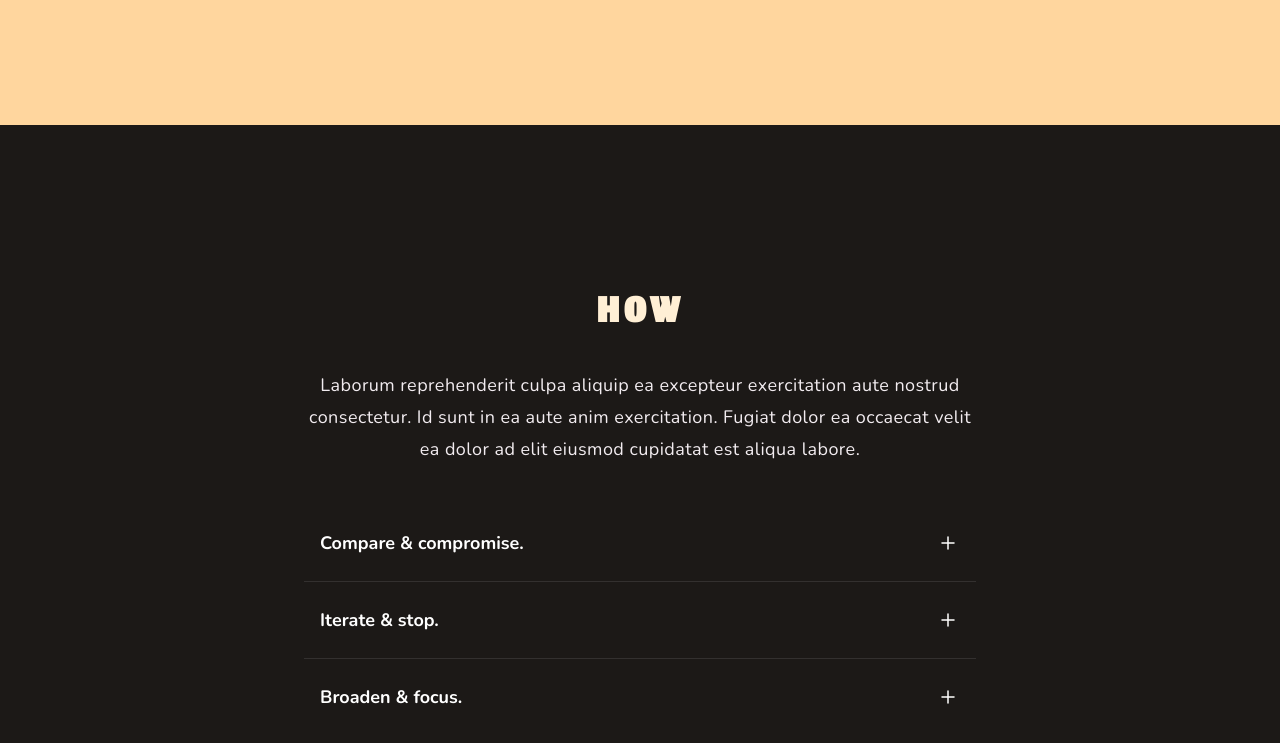
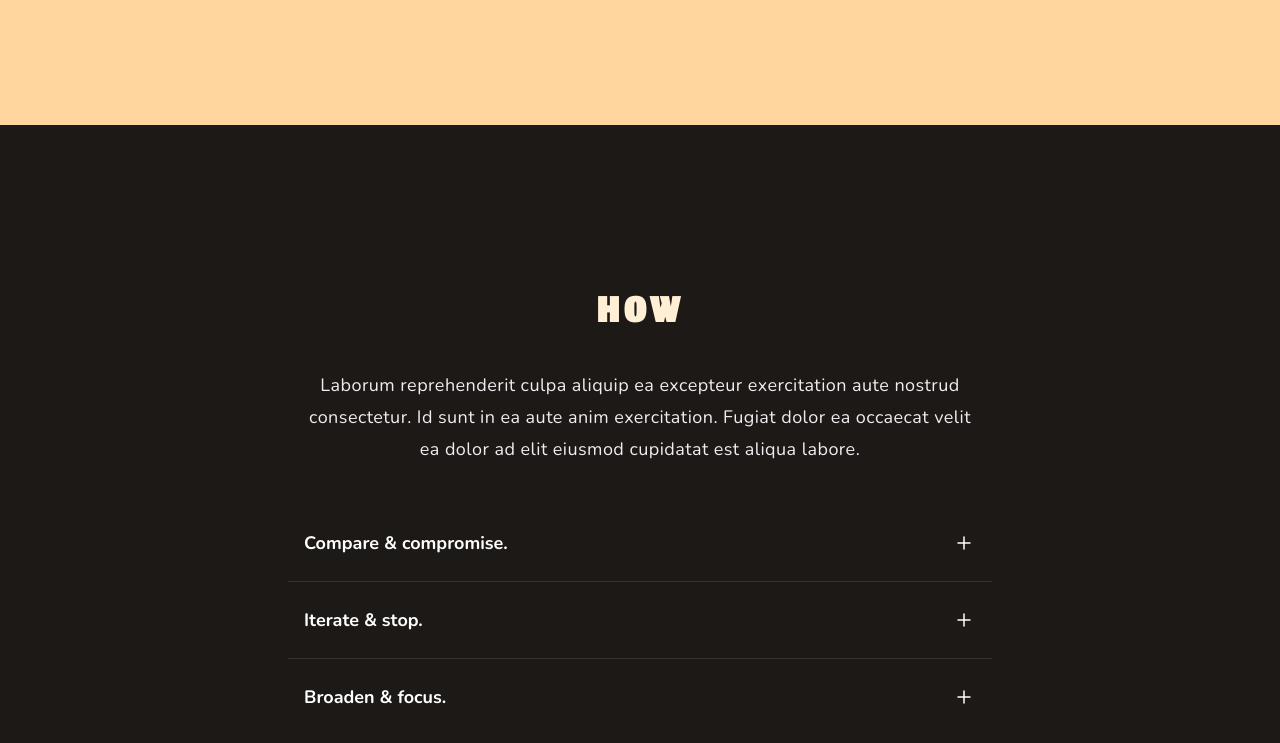
Before and after one commit to mariohamann/lean-landing-page, an Astro site: page / in a window 1280 px wide. Shown: the part 2421-3164 px from the top of the page. Built offline with nearby package versions, Linux system fonts and the light colour scheme; Astro itself is replaced by a stand-in of ours.

Commit message:
fix: fix margin

```diff
--- a/src/components/Detail.astro
+++ b/src/components/Detail.astro
@@ -7,8 +7,7 @@ export interface Props {
 const { title, content } = Astro.props;
 ---
 
-<div>
-	<details class='group'>
+<details class='group -mx-4'>
 	<summary
 		class='py-6 cursor-pointer bg-transparent transition-all hover:bg-black/20 group-open:bg-black/10 px-4 list-none flex w-full items-start justify-between text-left text-white'
 	>
@@ -33,7 +32,6 @@ const { title, content } = Astro.props;
 		<p class='text-base leading-7 text-gray-300' set:html={content} />
 	</div>
 </details>
-</div>
 
 <style>
 	details > summary::-webkit-details-marker {
```
Lines whose indentation alone changed are shown as unchanged.
